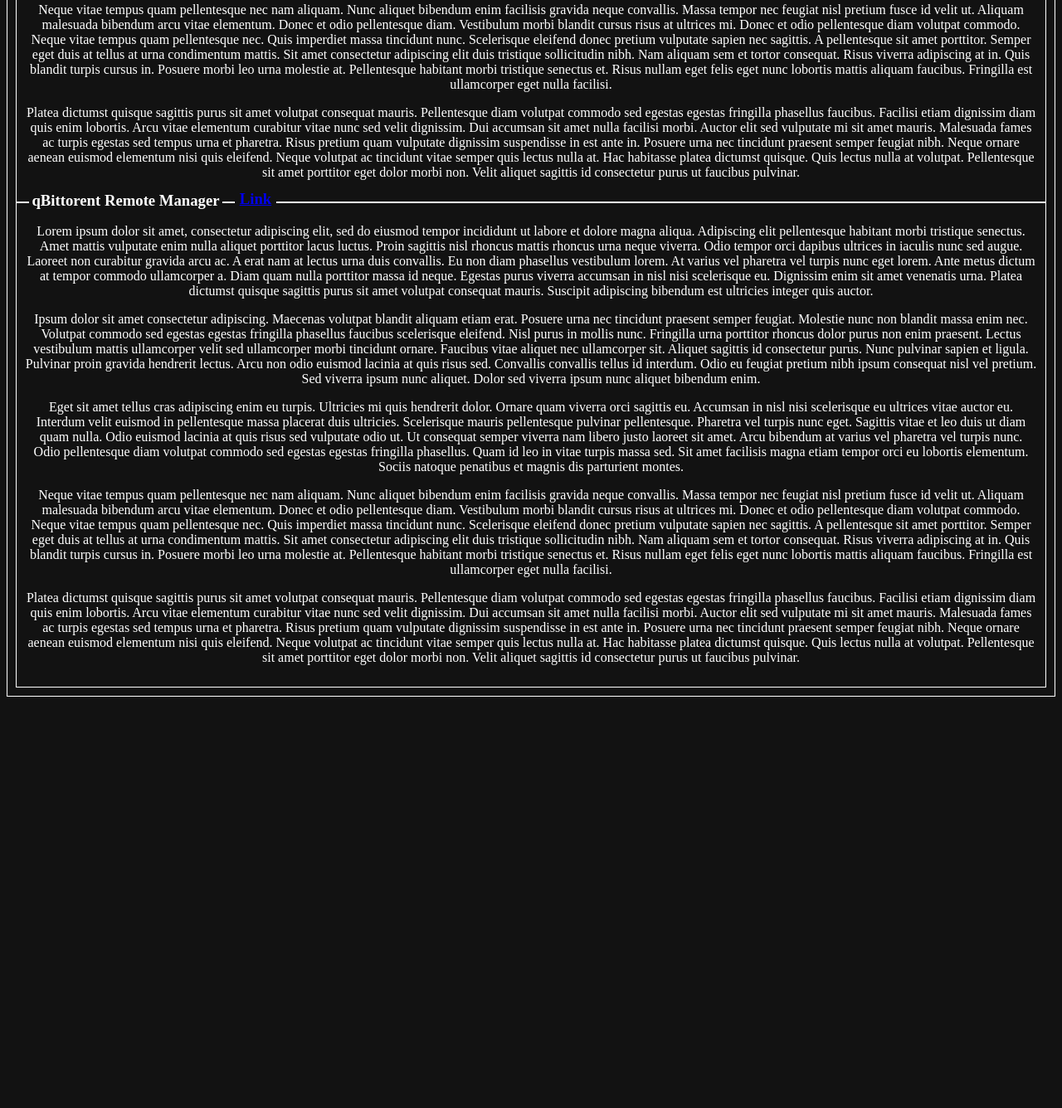
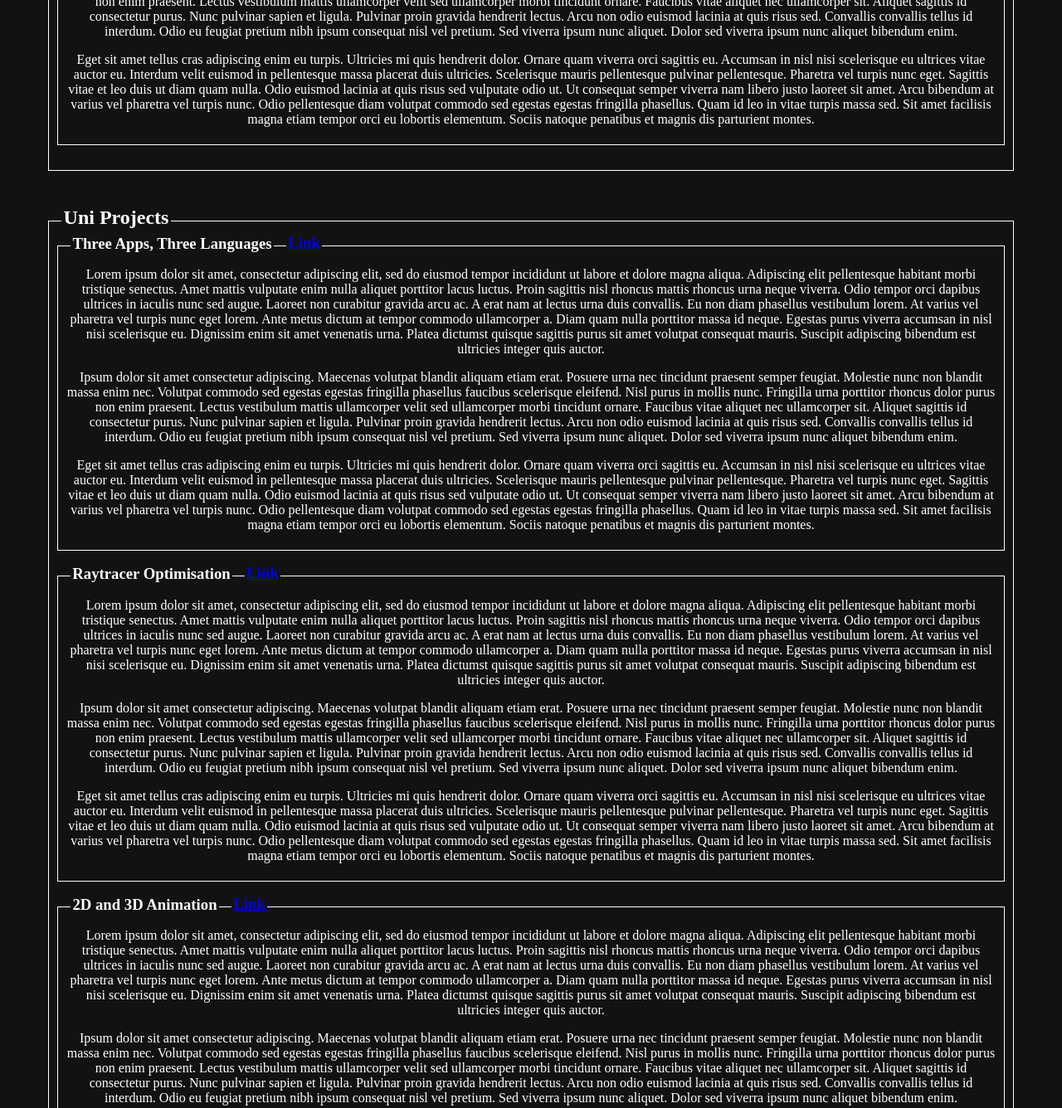
Before and after one commit to JustinHJJohnson/JustinHJJohnson.github.io, a plain HTML site: page index.html in a window 1280 px wide. Shown: the part 1234-2570 px from the top of the page at 83% size. Before the commit the page ends 2082 px from the top, so only its background shows below. Drawn offline with nearby package versions, Linux system fonts and the light colour scheme.

Commit message:
Automated borderHeading widths

```diff
--- a/index.html
+++ b/index.html
@@ -1,24 +1,65 @@
 <!DOCTYPE html>
+<meta charset="UTF-8">
+
 <html>
     <head>
         <link rel="stylesheet" href="style.css">
+        <script src="https://ajax.googleapis.com/ajax/libs/jquery/3.5.1/jquery.min.js"></script>
     </head>
-    <body>
+        <script>
+
+
+            // Add text to an invisible div and get the width of that div to find the length of the text in px
+            // Most of this function came from https://stackoverflow.com/questions/118241/calculate-text-width-with-javascript
+            function getTextWidth(text, font) {
+                var f = font,
+                    o = $('<div></div>')
+                        .attr('id', 'width')
+                        .text(text)
+                        .css({'display': 'inline-block', 'padding': '0px', 'visibility': 'hidden', 'font': f, 'font-weight': 'bold'})
+                        .appendTo($('body')),
+                    w = document.getElementById("width").clientWidth
+                o.remove();
+                //console.log(text, Math.ceil(w + 5))
+                return w + 5
+            }
+
+            // Set all the borderHeadings width based on the width of their text
+            function setBorderHeadingWidths() {
+                var elements = document.getElementsByClassName("borderHeading");
+                var prevWidth = 0;
+                for (let i = 0; i < elements.length; i++)
+                {
+                    var theDoc = elements[i]
+                    var text = theDoc.textContent
+                    var size = window.getComputedStyle(theDoc).fontSize
+                    var font = size + " Times New Roman"
+                    var width = getTextWidth(text, font)
+                    theDoc.style.width = width + "px"
+                    if (text.includes("Link"))
+                    {
+                        theDoc.style.marginLeft = (prevWidth + 20) + "px"
+                        theDoc.style.marginTop = "-42px"
+                    }
+                    prevWidth = width
+                }
+            }
+        </script>
+        <h1 class=centre>AAAAAAAA</h1>
+    </head>
+    <body onload='setBorderHeadingWidths()'>
         <div class=centre>
-            <h1 class=text>
-            AAAAAAAA
-            </h1>
-            <div class=border style="margin-bottom:30px;">
+            <div class=border>
                 <h2 class=borderHeading style="width:110px; margin-top:-18px;">About Me</h2>
                 <p>I write the code and stuff ay.</p>
                 <p>Graduated from UTAS in 2021 with a Bachelor of ICT, majoring in Software Development.</p>
             </div>
 
-            <div class=border>
-                <h2 class=borderHeading style="width:90px; margin-top:-18px;">Projects</h2>
+            <div class=border style="margin-bottom: 60px; padding-bottom: 0px;">
+                <h2 id="1" class=borderHeading style="margin-top:-18px;">Personal Projects</h2>
                 <div class=border>
-                    <h3 class=borderHeading style="width:130px; margin-top:-14px;">Advent of Code</h3>
-                    <h3 class=borderHeading style="width:50px; margin-top:-42px; margin-left:150px;">
+                    <h3 id="2" class=borderHeading>Advent of Code</h3>
+                    <h3 class=borderHeading>
                         <a href="https://github.com/JustinHJJohnson/Advent-of-Code">Link</a>
                     </h3>
                     <p>
@@ -30,16 +71,11 @@
                     <p>
                         Eget sit amet tellus cras adipiscing enim eu turpis. Ultricies mi quis hendrerit dolor. Ornare quam viverra orci sagittis eu. Accumsan in nisl nisi scelerisque eu ultrices vitae auctor eu. Interdum velit euismod in pellentesque massa placerat duis ultricies. Scelerisque mauris pellentesque pulvinar pellentesque. Pharetra vel turpis nunc eget. Sagittis vitae et leo duis ut diam quam nulla. Odio euismod lacinia at quis risus sed vulputate odio ut. Ut consequat semper viverra nam libero justo laoreet sit amet. Arcu bibendum at varius vel pharetra vel turpis nunc. Odio pellentesque diam volutpat commodo sed egestas egestas fringilla phasellus. Quam id leo in vitae turpis massa sed. Sit amet facilisis magna etiam tempor orci eu lobortis elementum. Sociis natoque penatibus et magnis dis parturient montes.
                     </p>
-                    <p>
-                        Neque vitae tempus quam pellentesque nec nam aliquam. Nunc aliquet bibendum enim facilisis gravida neque convallis. Massa tempor nec feugiat nisl pretium fusce id velit ut. Aliquam malesuada bibendum arcu vitae elementum. Donec et odio pellentesque diam. Vestibulum morbi blandit cursus risus at ultrices mi. Donec et odio pellentesque diam volutpat commodo. Neque vitae tempus quam pellentesque nec. Quis imperdiet massa tincidunt nunc. Scelerisque eleifend donec pretium vulputate sapien nec sagittis. A pellentesque sit amet porttitor. Semper eget duis at tellus at urna condimentum mattis. Sit amet consectetur adipiscing elit duis tristique sollicitudin nibh. Nam aliquam sem et tortor consequat. Risus viverra adipiscing at in. Quis blandit turpis cursus in. Posuere morbi leo urna molestie at. Pellentesque habitant morbi tristique senectus et. Risus nullam eget felis eget nunc lobortis mattis aliquam faucibus. Fringilla est ullamcorper eget nulla facilisi.
-                    </p>
-                    <p>
-                        Platea dictumst quisque sagittis purus sit amet volutpat consequat mauris. Pellentesque diam volutpat commodo sed egestas egestas fringilla phasellus faucibus. Facilisi etiam dignissim diam quis enim lobortis. Arcu vitae elementum curabitur vitae nunc sed velit dignissim. Dui accumsan sit amet nulla facilisi morbi. Auctor elit sed vulputate mi sit amet mauris. Malesuada fames ac turpis egestas sed tempus urna et pharetra. Risus pretium quam vulputate dignissim suspendisse in est ante in. Posuere urna nec tincidunt praesent semper feugiat nibh. Neque ornare aenean euismod elementum nisi quis eleifend. Neque volutpat ac tincidunt vitae semper quis lectus nulla at. Hac habitasse platea dictumst quisque. Quis lectus nulla at volutpat. Pellentesque sit amet porttitor eget dolor morbi non. Velit aliquet sagittis id consectetur purus ut faucibus pulvinar.
-                    </p>
+
                 </div>
                 <div class=border>
-                    <h3 class=borderHeading style="width:134px; margin-top:-14px;">RetroArch Sync</h3>
-                    <h3 class=borderHeading style="width:50px; margin-top:-42px; margin-left:154px;">
+                    <h3 id="3" class=borderHeading>RetroArch Sync</h3>
+                    <h3 class=borderHeading>
                         <a href="https://github.com/JustinHJJohnson/RetroArch-Sync">Link</a>
                     </h3>
                     <p>
@@ -51,16 +87,10 @@
                     <p>
                         Eget sit amet tellus cras adipiscing enim eu turpis. Ultricies mi quis hendrerit dolor. Ornare quam viverra orci sagittis eu. Accumsan in nisl nisi scelerisque eu ultrices vitae auctor eu. Interdum velit euismod in pellentesque massa placerat duis ultricies. Scelerisque mauris pellentesque pulvinar pellentesque. Pharetra vel turpis nunc eget. Sagittis vitae et leo duis ut diam quam nulla. Odio euismod lacinia at quis risus sed vulputate odio ut. Ut consequat semper viverra nam libero justo laoreet sit amet. Arcu bibendum at varius vel pharetra vel turpis nunc. Odio pellentesque diam volutpat commodo sed egestas egestas fringilla phasellus. Quam id leo in vitae turpis massa sed. Sit amet facilisis magna etiam tempor orci eu lobortis elementum. Sociis natoque penatibus et magnis dis parturient montes.
                     </p>
-                    <p>
-                        Neque vitae tempus quam pellentesque nec nam aliquam. Nunc aliquet bibendum enim facilisis gravida neque convallis. Massa tempor nec feugiat nisl pretium fusce id velit ut. Aliquam malesuada bibendum arcu vitae elementum. Donec et odio pellentesque diam. Vestibulum morbi blandit cursus risus at ultrices mi. Donec et odio pellentesque diam volutpat commodo. Neque vitae tempus quam pellentesque nec. Quis imperdiet massa tincidunt nunc. Scelerisque eleifend donec pretium vulputate sapien nec sagittis. A pellentesque sit amet porttitor. Semper eget duis at tellus at urna condimentum mattis. Sit amet consectetur adipiscing elit duis tristique sollicitudin nibh. Nam aliquam sem et tortor consequat. Risus viverra adipiscing at in. Quis blandit turpis cursus in. Posuere morbi leo urna molestie at. Pellentesque habitant morbi tristique senectus et. Risus nullam eget felis eget nunc lobortis mattis aliquam faucibus. Fringilla est ullamcorper eget nulla facilisi.
-                    </p>
-                    <p>
-                        Platea dictumst quisque sagittis purus sit amet volutpat consequat mauris. Pellentesque diam volutpat commodo sed egestas egestas fringilla phasellus faucibus. Facilisi etiam dignissim diam quis enim lobortis. Arcu vitae elementum curabitur vitae nunc sed velit dignissim. Dui accumsan sit amet nulla facilisi morbi. Auctor elit sed vulputate mi sit amet mauris. Malesuada fames ac turpis egestas sed tempus urna et pharetra. Risus pretium quam vulputate dignissim suspendisse in est ante in. Posuere urna nec tincidunt praesent semper feugiat nibh. Neque ornare aenean euismod elementum nisi quis eleifend. Neque volutpat ac tincidunt vitae semper quis lectus nulla at. Hac habitasse platea dictumst quisque. Quis lectus nulla at volutpat. Pellentesque sit amet porttitor eget dolor morbi non. Velit aliquet sagittis id consectetur purus ut faucibus pulvinar.
-                    </p>
                 </div>
                 <div class=border>
-                    <h3 class=borderHeading style="width:233px; margin-top:-14px;">qBittorent Remote Manager</h3>
-                    <h3 class=borderHeading style="width:50px; margin-top:-42px; margin-left:253px;">
+                    <h3 id="4" class=borderHeading>qBittorent Remote Manager</h3>
+                    <h3 class=borderHeading>
                         <a href="https://github.com/JustinHJJohnson/qBittorent-Remote-Manager">Link</a>
                     </h3>
                     <p>
@@ -72,11 +102,53 @@
                     <p>
                         Eget sit amet tellus cras adipiscing enim eu turpis. Ultricies mi quis hendrerit dolor. Ornare quam viverra orci sagittis eu. Accumsan in nisl nisi scelerisque eu ultrices vitae auctor eu. Interdum velit euismod in pellentesque massa placerat duis ultricies. Scelerisque mauris pellentesque pulvinar pellentesque. Pharetra vel turpis nunc eget. Sagittis vitae et leo duis ut diam quam nulla. Odio euismod lacinia at quis risus sed vulputate odio ut. Ut consequat semper viverra nam libero justo laoreet sit amet. Arcu bibendum at varius vel pharetra vel turpis nunc. Odio pellentesque diam volutpat commodo sed egestas egestas fringilla phasellus. Quam id leo in vitae turpis massa sed. Sit amet facilisis magna etiam tempor orci eu lobortis elementum. Sociis natoque penatibus et magnis dis parturient montes.
                     </p>
+                </div>
+            </div>
+            <div class=border style="margin-bottom: 60px; padding-bottom: 0px;">
+                <h2 id="5" class=borderHeading style="margin-top:-18px;">Uni Projects</h2>
+                <div class=border>
+                    <h3 id="6" class=borderHeading>Three Apps, Three Languages</h3>
+                    <h3 class=borderHeading>
+                        <a href="https://github.com/JustinHJJohnson/KIT305-Mobile-Applications-and-Development">Link</a>
+                    </h3>
                     <p>
-                        Neque vitae tempus quam pellentesque nec nam aliquam. Nunc aliquet bibendum enim facilisis gravida neque convallis. Massa tempor nec feugiat nisl pretium fusce id velit ut. Aliquam malesuada bibendum arcu vitae elementum. Donec et odio pellentesque diam. Vestibulum morbi blandit cursus risus at ultrices mi. Donec et odio pellentesque diam volutpat commodo. Neque vitae tempus quam pellentesque nec. Quis imperdiet massa tincidunt nunc. Scelerisque eleifend donec pretium vulputate sapien nec sagittis. A pellentesque sit amet porttitor. Semper eget duis at tellus at urna condimentum mattis. Sit amet consectetur adipiscing elit duis tristique sollicitudin nibh. Nam aliquam sem et tortor consequat. Risus viverra adipiscing at in. Quis blandit turpis cursus in. Posuere morbi leo urna molestie at. Pellentesque habitant morbi tristique senectus et. Risus nullam eget felis eget nunc lobortis mattis aliquam faucibus. Fringilla est ullamcorper eget nulla facilisi.
+                        Lorem ipsum dolor sit amet, consectetur adipiscing elit, sed do eiusmod tempor incididunt ut labore et dolore magna aliqua. Adipiscing elit pellentesque habitant morbi tristique senectus. Amet mattis vulputate enim nulla aliquet porttitor lacus luctus. Proin sagittis nisl rhoncus mattis rhoncus urna neque viverra. Odio tempor orci dapibus ultrices in iaculis nunc sed augue. Laoreet non curabitur gravida arcu ac. A erat nam at lectus urna duis convallis. Eu non diam phasellus vestibulum lorem. At varius vel pharetra vel turpis nunc eget lorem. Ante metus dictum at tempor commodo ullamcorper a. Diam quam nulla porttitor massa id neque. Egestas purus viverra accumsan in nisl nisi scelerisque eu. Dignissim enim sit amet venenatis urna. Platea dictumst quisque sagittis purus sit amet volutpat consequat mauris. Suscipit adipiscing bibendum est ultricies integer quis auctor.
                     </p>
                     <p>
-                        Platea dictumst quisque sagittis purus sit amet volutpat consequat mauris. Pellentesque diam volutpat commodo sed egestas egestas fringilla phasellus faucibus. Facilisi etiam dignissim diam quis enim lobortis. Arcu vitae elementum curabitur vitae nunc sed velit dignissim. Dui accumsan sit amet nulla facilisi morbi. Auctor elit sed vulputate mi sit amet mauris. Malesuada fames ac turpis egestas sed tempus urna et pharetra. Risus pretium quam vulputate dignissim suspendisse in est ante in. Posuere urna nec tincidunt praesent semper feugiat nibh. Neque ornare aenean euismod elementum nisi quis eleifend. Neque volutpat ac tincidunt vitae semper quis lectus nulla at. Hac habitasse platea dictumst quisque. Quis lectus nulla at volutpat. Pellentesque sit amet porttitor eget dolor morbi non. Velit aliquet sagittis id consectetur purus ut faucibus pulvinar.
+                        Ipsum dolor sit amet consectetur adipiscing. Maecenas volutpat blandit aliquam etiam erat. Posuere urna nec tincidunt praesent semper feugiat. Molestie nunc non blandit massa enim nec. Volutpat commodo sed egestas egestas fringilla phasellus faucibus scelerisque eleifend. Nisl purus in mollis nunc. Fringilla urna porttitor rhoncus dolor purus non enim praesent. Lectus vestibulum mattis ullamcorper velit sed ullamcorper morbi tincidunt ornare. Faucibus vitae aliquet nec ullamcorper sit. Aliquet sagittis id consectetur purus. Nunc pulvinar sapien et ligula. Pulvinar proin gravida hendrerit lectus. Arcu non odio euismod lacinia at quis risus sed. Convallis convallis tellus id interdum. Odio eu feugiat pretium nibh ipsum consequat nisl vel pretium. Sed viverra ipsum nunc aliquet. Dolor sed viverra ipsum nunc aliquet bibendum enim.
+                    </p>
+                    <p>
+                        Eget sit amet tellus cras adipiscing enim eu turpis. Ultricies mi quis hendrerit dolor. Ornare quam viverra orci sagittis eu. Accumsan in nisl nisi scelerisque eu ultrices vitae auctor eu. Interdum velit euismod in pellentesque massa placerat duis ultricies. Scelerisque mauris pellentesque pulvinar pellentesque. Pharetra vel turpis nunc eget. Sagittis vitae et leo duis ut diam quam nulla. Odio euismod lacinia at quis risus sed vulputate odio ut. Ut consequat semper viverra nam libero justo laoreet sit amet. Arcu bibendum at varius vel pharetra vel turpis nunc. Odio pellentesque diam volutpat commodo sed egestas egestas fringilla phasellus. Quam id leo in vitae turpis massa sed. Sit amet facilisis magna etiam tempor orci eu lobortis elementum. Sociis natoque penatibus et magnis dis parturient montes.
+                    </p>
+                </div>
+                <div class=border>
+                    <h3 id="7" class=borderHeading>Raytracer Optimisation</h3>
+                    <h3 class=borderHeading>
+                        <a href="https://github.com/JustinHJJohnson/RetroArch-Sync">Link</a>
+                    </h3>
+                    <p>
+                        Lorem ipsum dolor sit amet, consectetur adipiscing elit, sed do eiusmod tempor incididunt ut labore et dolore magna aliqua. Adipiscing elit pellentesque habitant morbi tristique senectus. Amet mattis vulputate enim nulla aliquet porttitor lacus luctus. Proin sagittis nisl rhoncus mattis rhoncus urna neque viverra. Odio tempor orci dapibus ultrices in iaculis nunc sed augue. Laoreet non curabitur gravida arcu ac. A erat nam at lectus urna duis convallis. Eu non diam phasellus vestibulum lorem. At varius vel pharetra vel turpis nunc eget lorem. Ante metus dictum at tempor commodo ullamcorper a. Diam quam nulla porttitor massa id neque. Egestas purus viverra accumsan in nisl nisi scelerisque eu. Dignissim enim sit amet venenatis urna. Platea dictumst quisque sagittis purus sit amet volutpat consequat mauris. Suscipit adipiscing bibendum est ultricies integer quis auctor.
+                    </p>
+                    <p>
+                        Ipsum dolor sit amet consectetur adipiscing. Maecenas volutpat blandit aliquam etiam erat. Posuere urna nec tincidunt praesent semper feugiat. Molestie nunc non blandit massa enim nec. Volutpat commodo sed egestas egestas fringilla phasellus faucibus scelerisque eleifend. Nisl purus in mollis nunc. Fringilla urna porttitor rhoncus dolor purus non enim praesent. Lectus vestibulum mattis ullamcorper velit sed ullamcorper morbi tincidunt ornare. Faucibus vitae aliquet nec ullamcorper sit. Aliquet sagittis id consectetur purus. Nunc pulvinar sapien et ligula. Pulvinar proin gravida hendrerit lectus. Arcu non odio euismod lacinia at quis risus sed. Convallis convallis tellus id interdum. Odio eu feugiat pretium nibh ipsum consequat nisl vel pretium. Sed viverra ipsum nunc aliquet. Dolor sed viverra ipsum nunc aliquet bibendum enim.
+                    </p>
+                    <p>
+                        Eget sit amet tellus cras adipiscing enim eu turpis. Ultricies mi quis hendrerit dolor. Ornare quam viverra orci sagittis eu. Accumsan in nisl nisi scelerisque eu ultrices vitae auctor eu. Interdum velit euismod in pellentesque massa placerat duis ultricies. Scelerisque mauris pellentesque pulvinar pellentesque. Pharetra vel turpis nunc eget. Sagittis vitae et leo duis ut diam quam nulla. Odio euismod lacinia at quis risus sed vulputate odio ut. Ut consequat semper viverra nam libero justo laoreet sit amet. Arcu bibendum at varius vel pharetra vel turpis nunc. Odio pellentesque diam volutpat commodo sed egestas egestas fringilla phasellus. Quam id leo in vitae turpis massa sed. Sit amet facilisis magna etiam tempor orci eu lobortis elementum. Sociis natoque penatibus et magnis dis parturient montes.
+                    </p>
+                </div>
+                <div class=border>
+                    <h3 id="8" class=borderHeading>2D and 3D Animation</h3>
+                    <h3 class=borderHeading>
+                        <a href="https://github.com/JustinHJJohnson/KIT307-Computer-Graphics-and-Animation">Link</a>
+                    </h3>
+                    <p>
+                        Lorem ipsum dolor sit amet, consectetur adipiscing elit, sed do eiusmod tempor incididunt ut labore et dolore magna aliqua. Adipiscing elit pellentesque habitant morbi tristique senectus. Amet mattis vulputate enim nulla aliquet porttitor lacus luctus. Proin sagittis nisl rhoncus mattis rhoncus urna neque viverra. Odio tempor orci dapibus ultrices in iaculis nunc sed augue. Laoreet non curabitur gravida arcu ac. A erat nam at lectus urna duis convallis. Eu non diam phasellus vestibulum lorem. At varius vel pharetra vel turpis nunc eget lorem. Ante metus dictum at tempor commodo ullamcorper a. Diam quam nulla porttitor massa id neque. Egestas purus viverra accumsan in nisl nisi scelerisque eu. Dignissim enim sit amet venenatis urna. Platea dictumst quisque sagittis purus sit amet volutpat consequat mauris. Suscipit adipiscing bibendum est ultricies integer quis auctor.
+                    </p>
+                    <p>
+                        Ipsum dolor sit amet consectetur adipiscing. Maecenas volutpat blandit aliquam etiam erat. Posuere urna nec tincidunt praesent semper feugiat. Molestie nunc non blandit massa enim nec. Volutpat commodo sed egestas egestas fringilla phasellus faucibus scelerisque eleifend. Nisl purus in mollis nunc. Fringilla urna porttitor rhoncus dolor purus non enim praesent. Lectus vestibulum mattis ullamcorper velit sed ullamcorper morbi tincidunt ornare. Faucibus vitae aliquet nec ullamcorper sit. Aliquet sagittis id consectetur purus. Nunc pulvinar sapien et ligula. Pulvinar proin gravida hendrerit lectus. Arcu non odio euismod lacinia at quis risus sed. Convallis convallis tellus id interdum. Odio eu feugiat pretium nibh ipsum consequat nisl vel pretium. Sed viverra ipsum nunc aliquet. Dolor sed viverra ipsum nunc aliquet bibendum enim.
+                    </p>
+                    <p>
+                        Eget sit amet tellus cras adipiscing enim eu turpis. Ultricies mi quis hendrerit dolor. Ornare quam viverra orci sagittis eu. Accumsan in nisl nisi scelerisque eu ultrices vitae auctor eu. Interdum velit euismod in pellentesque massa placerat duis ultricies. Scelerisque mauris pellentesque pulvinar pellentesque. Pharetra vel turpis nunc eget. Sagittis vitae et leo duis ut diam quam nulla. Odio euismod lacinia at quis risus sed vulputate odio ut. Ut consequat semper viverra nam libero justo laoreet sit amet. Arcu bibendum at varius vel pharetra vel turpis nunc. Odio pellentesque diam volutpat commodo sed egestas egestas fringilla phasellus. Quam id leo in vitae turpis massa sed. Sit amet facilisis magna etiam tempor orci eu lobortis elementum. Sociis natoque penatibus et magnis dis parturient montes.
                     </p>
                 </div>
             </div>
--- a/style.css
+++ b/style.css
@@ -6,20 +6,23 @@
 body{
     background: var(--background-color);
     color: var(--text-color);
+    font-family: 'Times New Roman', Times, serif
 }
 
 .border{
     border: 1px solid var(--text-color);
     margin-left: auto;
     margin-right: auto;
+    margin-bottom: 30px;
     display: inline-block;
     padding-left: 10px;
     padding-right: 10px;
-    padding-bottom: 10px;
+    padding-bottom: 5px;
 }
 
 .borderHeading{
     margin-left: 5px;
+    margin-top: -14px;
     background: var(--background-color) !important;
     white-space: nowrap !important;
 }
@@ -34,5 +37,12 @@ body{
     text-align: center;
     margin-left: auto;
     margin-right: auto;
-    padding-top: 50px;
+    padding-left: 50px;
+    padding-right: 50px;
 }
+
+.test {
+    background-color: blueviolet;
+    display: inline-block;
+    padding: 0px;
+}
```
